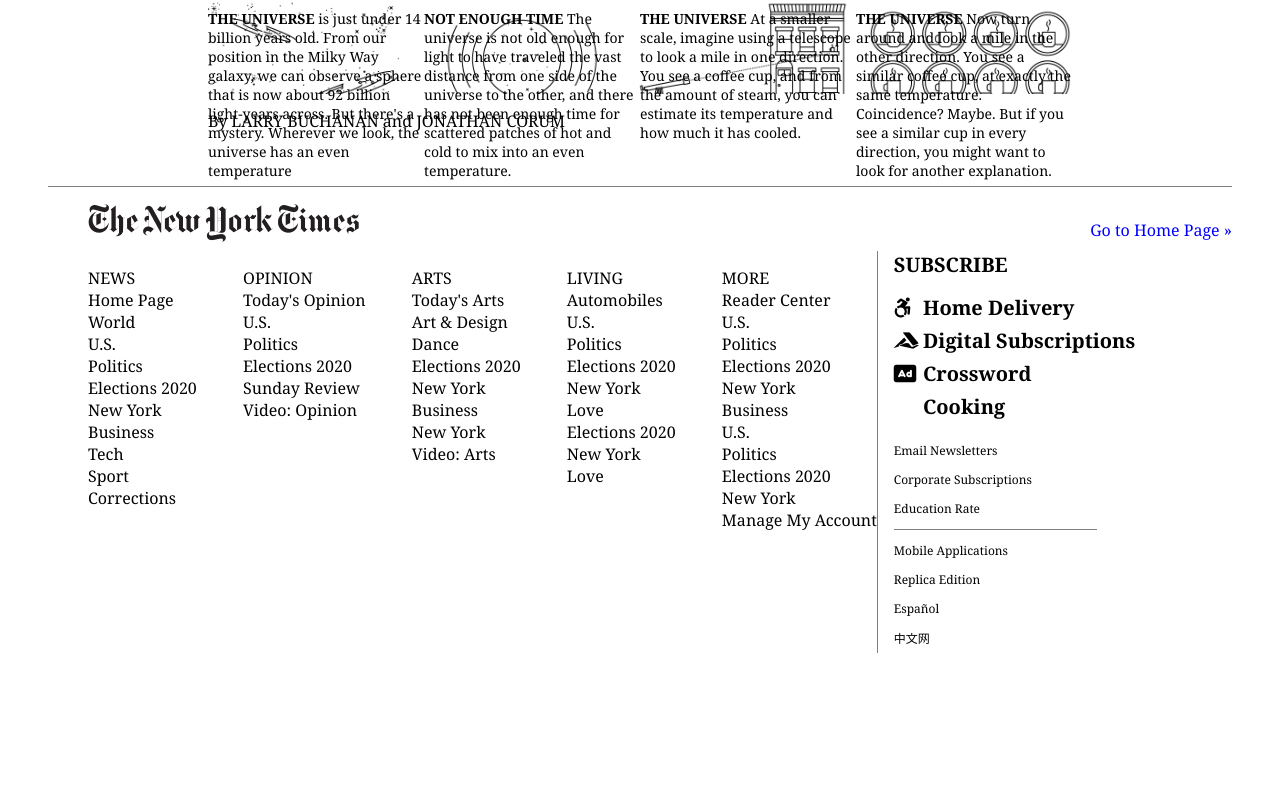
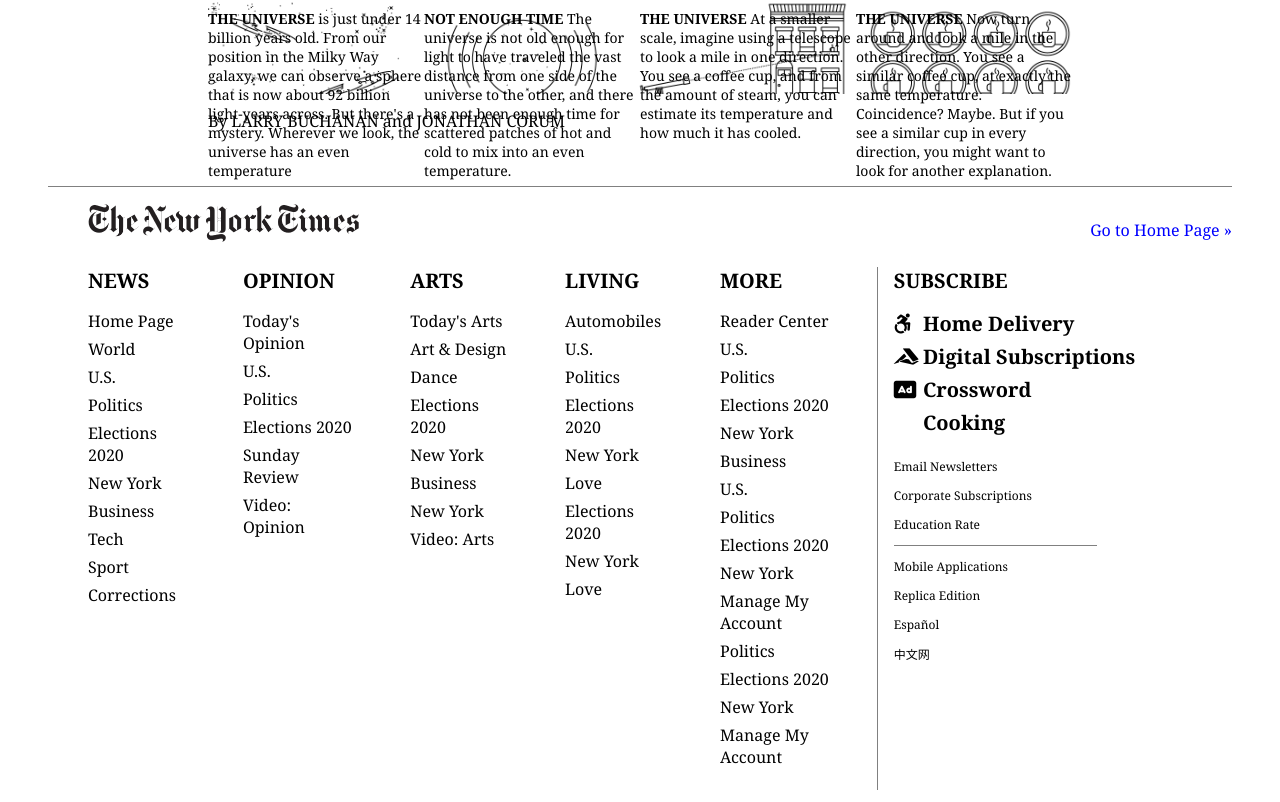
Before and after one commit to TommyM0ntana/newyorktimes, a plain HTML site: page index.html in a window 1280 px wide. Shown: the part 3661-4463 px from the top of the page. Before the commit the page ends 4394 px from the top, so only its background shows below. Drawn offline with Linux system fonts and the light colour scheme; some icons are missing.

Commit message:
Fixed categories alignment

```diff
--- a/index.html
+++ b/index.html
@@ -397,6 +397,10 @@
         <li> <a href="#"> Elections 2020 </a> </li>
         <li> <a href="#"> New York </a> </li>
         <li> <a href="#"> Manage My Account </a> </li>
+        <li> <a href="#"> Politics </a> </li>
+        <li> <a href="#"> Elections 2020 </a> </li>
+        <li> <a href="#"> New York </a> </li>
+        <li> <a href="#"> Manage My Account </a> </li>
       </ul>
     </div>
     <div class="footer-subscribe">
--- a/main.css
+++ b/main.css
@@ -256,6 +256,7 @@ main p {
 
 .footer-logo-container {
   padding-top: 1rem;
+  margin-bottom: 1rem;
   width: 100%;
   height: 3rem;
   border-top: solid thin grey;
@@ -278,14 +279,27 @@ main p {
   width: 70%;
   display: flex;
   justify-content: space-between;
-
 }
 
 .footer-categories ul {
+  padding-right: 1rem;
+  margin-top: 0;
   list-style-type: none;
   text-decoration: none;
-  display: inline-block;
+}
 
+.footer-categories ul li{
+  margin-bottom: 6px;
+}
+
+.footer-categories ul li:first-child{
+  margin-bottom: 1rem;
+  margin-top: 0;
+}
+
+.footer-categories .main-title {
+  font-size: 20px;
+  font-weight: bold;
 }
 
 .footer-categories a {
```
